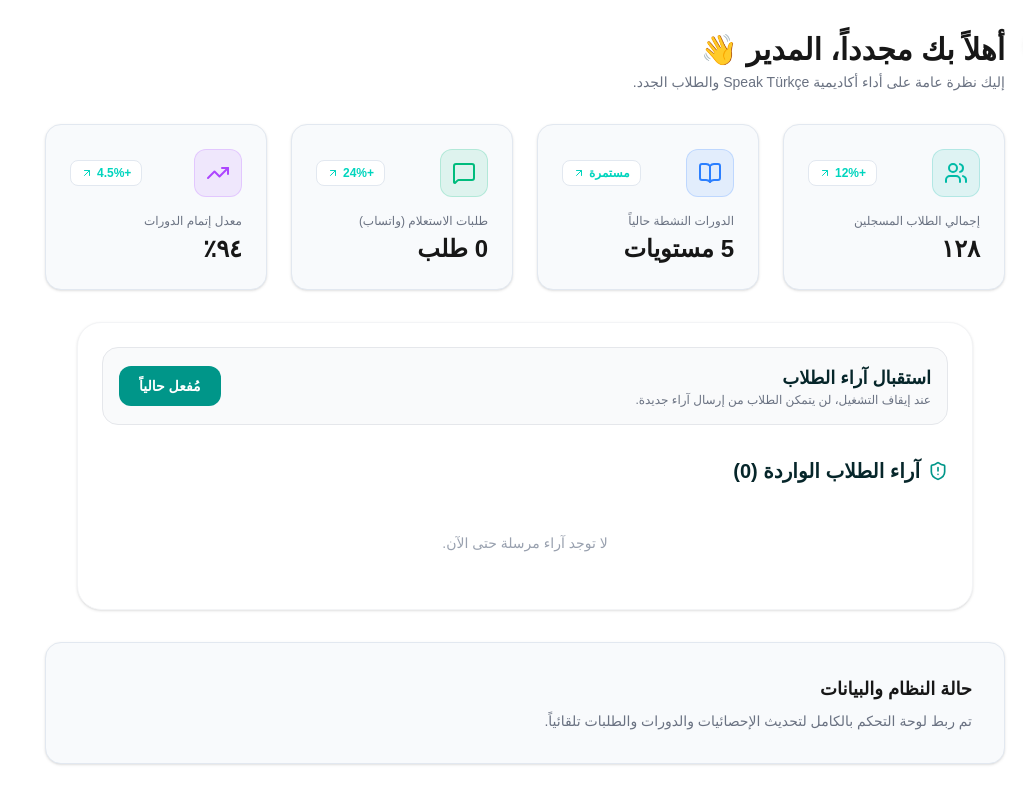
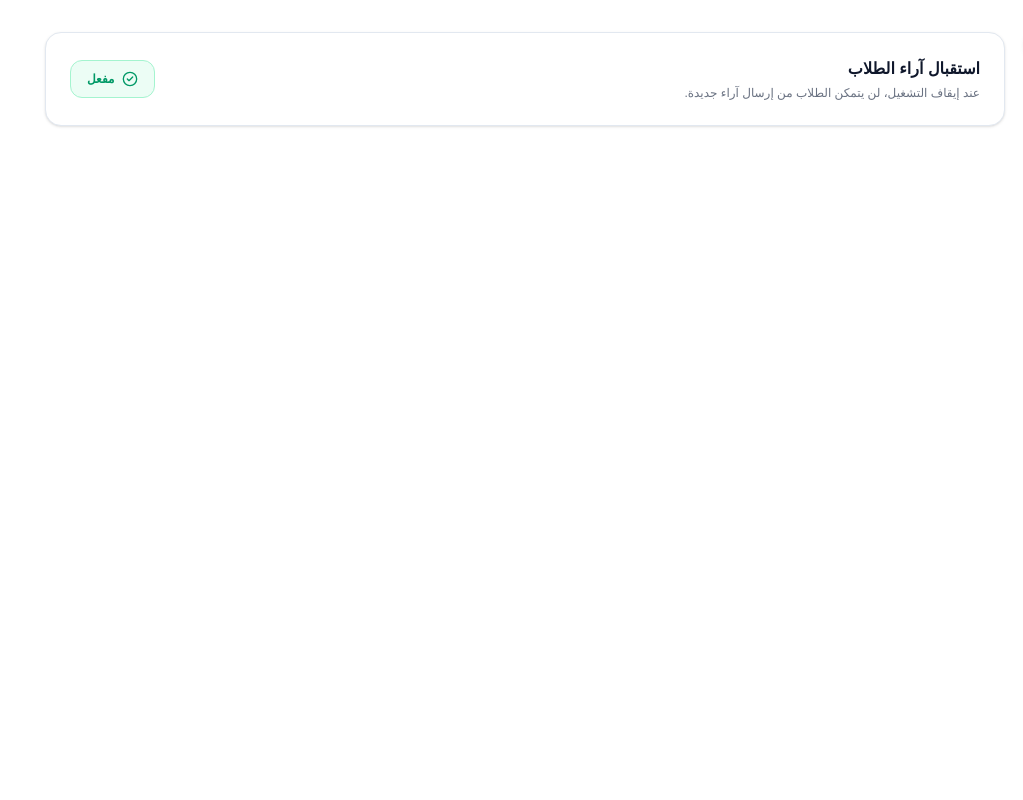
Before and after one commit to mostafaaboelmagd/-Speak-T-rk-e, a Next.js app: page /dashboard in a window 1280 px wide. Shown: the whole page, without its empty margins (257-1280 px from the left). Built offline with nearby package versions, Linux system fonts and the light colour scheme.

Commit message:
Update DashboardControl to fully sync reviews status and toggle with localStorage

```diff
--- a/app/dashboard/page.js
+++ b/app/dashboard/page.js
@@ -1,79 +1,42 @@
 'use client';
 import { useState, useEffect } from 'react';
-import { Users, BookOpen, MessageSquare, TrendingUp } from 'lucide-react';
-import StatsCard from '@/components/dashboard/StatsCard';
-import DashboardControl from '@/components/dashboard/DashboardControl'; // استيراد مكون التحكم بالآراء
+import { CheckCircle2, XCircle } from 'lucide-react';
 
-export default function DashboardHome() {
-  const [coursesCount, setCoursesCount] = useState(5);
-  const [leadsCount, setLeadsCount] = useState(0);
-  const [studentsCount, setStudentsCount] = useState(128);
+export default function DashboardControl() {
+  const [isEnabled, setIsEnabled] = useState(true);
 
   useEffect(() => {
-    // قراءة الدورات
-    const savedCourses = localStorage.getItem('academy_courses');
-    if (savedCourses) {
-      try {
-        const parsed = JSON.parse(savedCourses);
-        if (Array.isArray(parsed) && parsed.length > 0) {
-          setCoursesCount(parsed.length);
-        }
-      } catch (e) {
-        console.error(e);
-      }
-    }
-
-    // قراءة الطلبات وجعل عدد الطلاب والطلبات يعتمد عليها
-    const savedLeads = localStorage.getItem('academy_leads');
-    if (savedLeads) {
-      try {
-        const parsed = JSON.parse(savedLeads);
-        if (Array.isArray(parsed)) {
-          setLeadsCount(parsed.length);
-          setStudentsCount(128 + parsed.length);
-        }
-      } catch (e) {
-        console.error(e);
-      }
+    // قراءة الحالة الحالية من التخزين المحلي عند التحميل
+    const saved = localStorage.getItem('academy_reviews_enabled');
+    if (saved !== null) {
+      setIsEnabled(saved === 'true');
     }
   }, []);
 
-  const stats = [
-    { title: 'إجمالي الطلاب المسجلين', value: studentsCount.toLocaleString('ar-EG'), change: '+12%', icon: Users, color: 'text-teal-500 bg-teal-500/10 border-teal-500/20' },
-    { title: 'الدورات النشطة حالياً', value: `${coursesCount} مستويات`, change: 'مستمرة', icon: BookOpen, color: 'text-blue-500 bg-blue-500/10 border-blue-500/20' },
-    { title: 'طلبات الاستعلام (واتساب)', value: `${leadsCount} طلب`, change: '+24%', icon: MessageSquare, color: 'text-emerald-500 bg-emerald-500/10 border-emerald-500/20' },
-    { title: 'معدل إتمام الدورات', value: '٩٤٪', change: '+4.5%', icon: TrendingUp, color: 'text-purple-500 bg-purple-500/10 border-purple-500/20' },
-  ];
+  const handleToggle = () => {
+    const newState = !isEnabled;
+    setIsEnabled(newState);
+    localStorage.setItem('academy_reviews_enabled', newState);
+  };
 
   return (
-    <div className="space-y-8">
+    <div className="p-6 rounded-2xl bg-white border border-slate-200 shadow-sm flex flex-col sm:flex-row items-start sm:items-center justify-between gap-4">
       <div>
-        <h1 className="text-2xl sm:text-3xl font-black">أهلاً بك مجدداً، المدير 👋</h1>
-        <p className="text-sm text-gray-500 dark:text-gray-400 mt-1">إليك نظرة عامة على أداء أكاديمية Speak Türkçe والطلاب الجدد.</p>
+        <h3 className="text-base font-bold text-slate-900">استقبال آراء الطلاب</h3>
+        <p className="text-xs text-gray-500 mt-1">عند إيقاف التشغيل، لن يتمكن الطلاب من إرسال آراء جديدة.</p>
       </div>
 
-      {/* كروت الإحصائيات */}
-      <div className="grid grid-cols-1 sm:grid-cols-2 lg:grid-cols-4 gap-6">
-        {stats.map((stat, idx) => (
-          <StatsCard
-            key={idx}
-            title={stat.title}
-            value={stat.value}
-            change={stat.change}
-            icon={stat.icon}
-            color={stat.color}
-          />
-        ))}
-      </div>
-
-      {/* قسم التحكم في تفعيل/إغلاق استمارة آراء الطلاب */}
-      <DashboardControl />
-
-      {/* بطاقة معلومات النظام */}
-      <div className="p-6 sm:p-8 rounded-2xl bg-[var(--card-bg)] border border-[var(--border-color)] shadow-sm">
-        <h3 className="text-lg font-bold mb-2">حالة النظام والبيانات</h3>
-        <p className="text-sm text-gray-500">تم ربط لوحة التحكم بالكامل لتحديث الإحصائيات والدورات والطلبات تلقائياً.</p>
-      </div>
+      <button
+        onClick={handleToggle}
+        className={`px-4 py-2.5 rounded-xl text-xs font-bold transition-all cursor-pointer inline-flex items-center gap-2 ${
+          isEnabled
+            ? 'bg-emerald-50 text-emerald-600 border border-emerald-200 hover:bg-emerald-100'
+            : 'bg-slate-100 text-slate-600 border border-slate-200 hover:bg-slate-200'
+        }`}
+      >
+        {isEnabled ? <CheckCircle2 className="w-4 h-4" /> : <XCircle className="w-4 h-4" />}
+        {isEnabled ? 'مفعل' : 'مُعطل'}
+      </button>
     </div>
   );
 }
```
